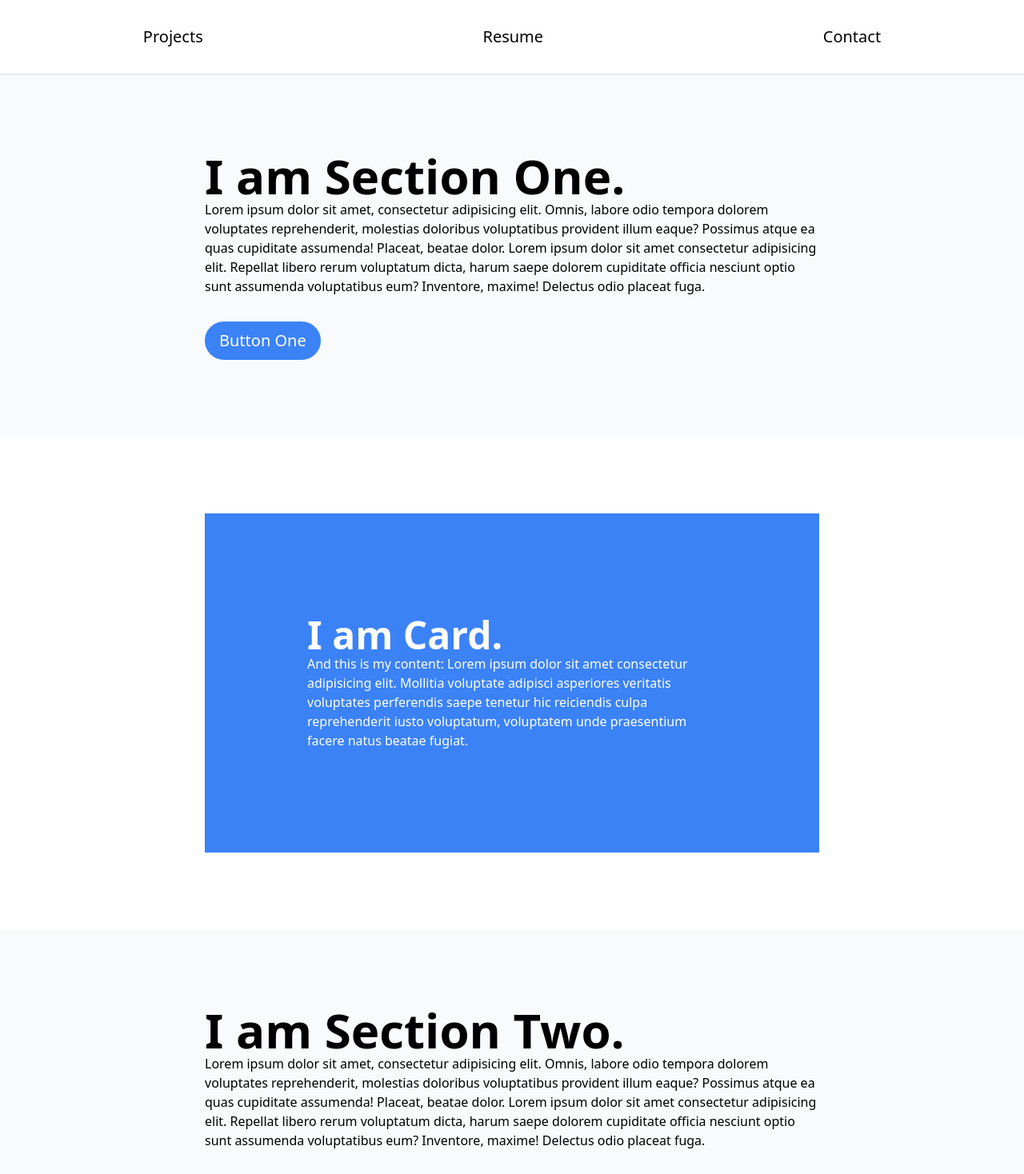
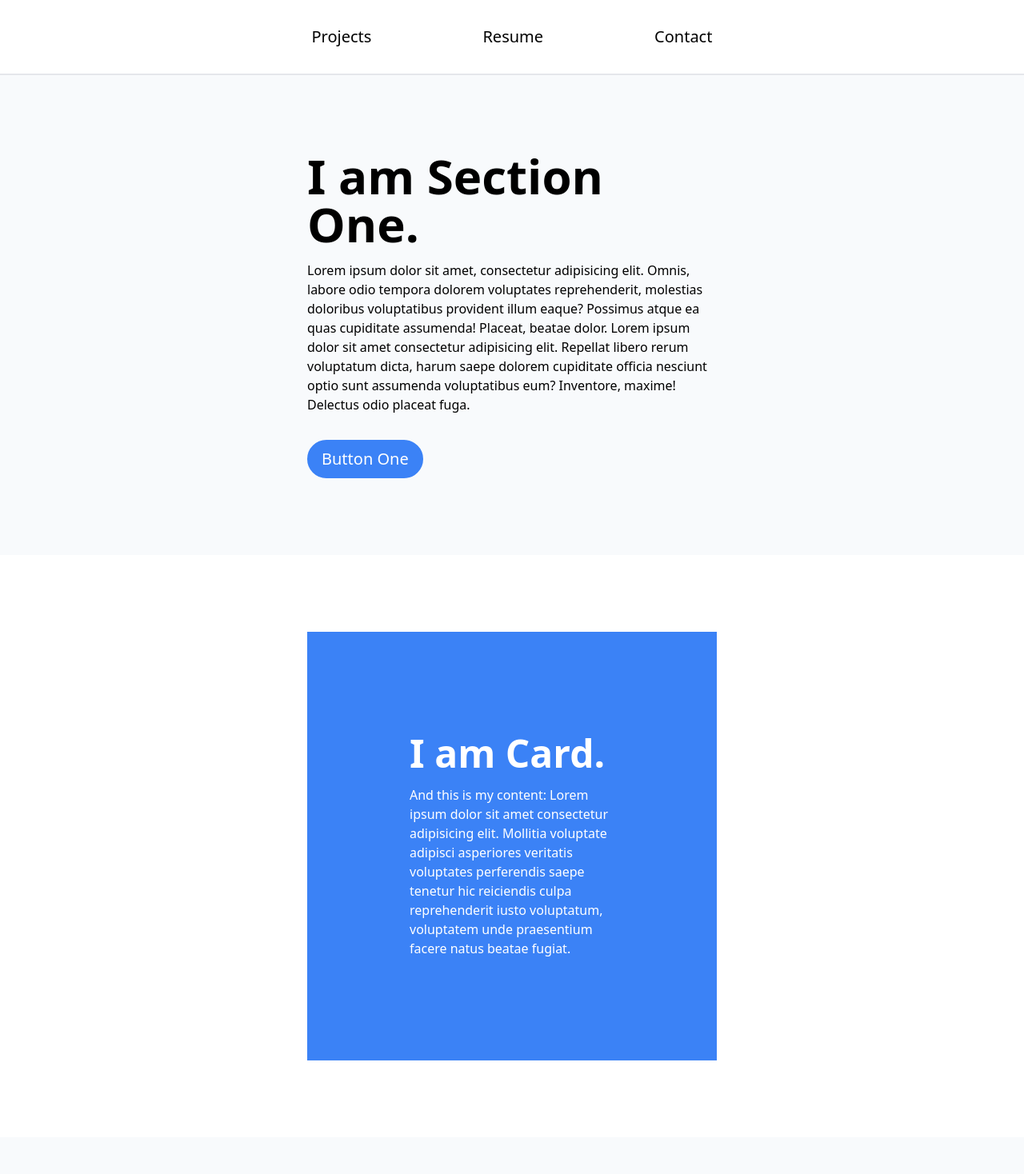
Before and after one commit to dj4815/hello, a React (Vite) app: page / in a window 1280 px wide. Shown: the top 1468 px of the page at 80% size. Built offline with nearby package versions, Linux system fonts and the light colour scheme.

Commit message:
margin and padding

```diff
--- a/src/components/Card.jsx
+++ b/src/components/Card.jsx
@@ -3,7 +3,7 @@ import CardContent from "./CardContent";
 export default function Card() {
   return (
     <>
-      <div className="container-2xl bg-blue-500 p-12 sm:p-32 mx-12 my-24 xl:mx-64">
+      <div className="container-2xl bg-blue-500 p-12 sm:p-32 mx-12 my-24 xl:mx-96">
         <CardContent />
       </div>
     </>
--- a/src/components/CardContent.jsx
+++ b/src/components/CardContent.jsx
@@ -4,7 +4,7 @@ export default function CardContent() {
   return (
     <>
       <div className="text-white">
-        <h1 className="text-5xl font-bold">I am Card.</h1>
+        <h1 className="text-5xl font-bold mb-4">I am Card.</h1>
         <p>
           And this is my content: Lorem ipsum dolor sit amet consectetur
           adipisicing elit. Mollitia voluptate adipisci asperiores veritatis
--- a/src/components/NavBar.jsx
+++ b/src/components/NavBar.jsx
@@ -4,7 +4,7 @@ import NavButton from "./NavButton";
 export default function NavBar() {
   return (
     <>
-      <ul className="flex justify-around px-1 py-8 border-b-2">
+      <ul className="flex justify-around xl:px-80 py-8 border-b-2">
         <NavButton text="Projects" />
         <NavButton text="Resume" />
         <NavButton text="Contact" />
--- a/src/components/Section.jsx
+++ b/src/components/Section.jsx
@@ -3,8 +3,8 @@ import Button from "./Button";
 
 export default function Section() {
   return (
-    <div className="container-2xl bg-slate-50 px-12 sm:px-32 xl:px-64 py-24 l:py-64">
-      <h1 className="text-6xl font-bold">I am Section One.</h1>
+    <div className="container-2xl bg-slate-50 px-12 sm:px-32 xl:px-96 py-24 l:py-64">
+      <h1 className="text-6xl font-bold mb-4">I am Section One.</h1>
       <p>
         Lorem ipsum dolor sit amet, consectetur adipisicing elit. Omnis, labore
         odio tempora dolorem voluptates reprehenderit, molestias doloribus
--- a/src/components/Section2.jsx
+++ b/src/components/Section2.jsx
@@ -2,8 +2,8 @@ import React from "react";
 import Button2 from "./Button2";
 export default function Section2() {
   return (
-    <div className="container-2xl bg-slate-50 px-12 sm:px-32 xl:px-64 py-24 l:py-64">
-      <h1 className="text-6xl font-bold">I am Section Two.</h1>
+    <div className="container-2xl bg-slate-50 px-12 sm:px-32 xl:px-96 py-24 l:py-64">
+      <h1 className="text-6xl font-bold mb-4">I am Section Two.</h1>
       <p>
         Lorem ipsum dolor sit amet, consectetur adipisicing elit. Omnis, labore
         odio tempora dolorem voluptates reprehenderit, molestias doloribus
```
